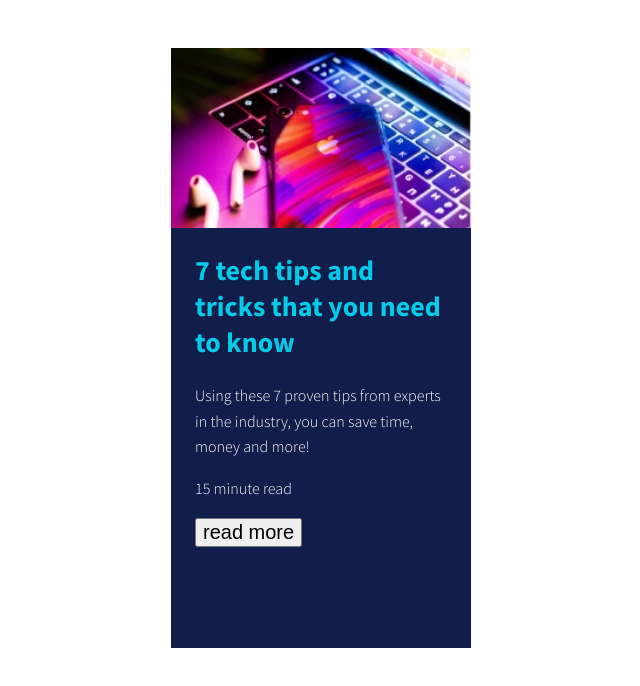
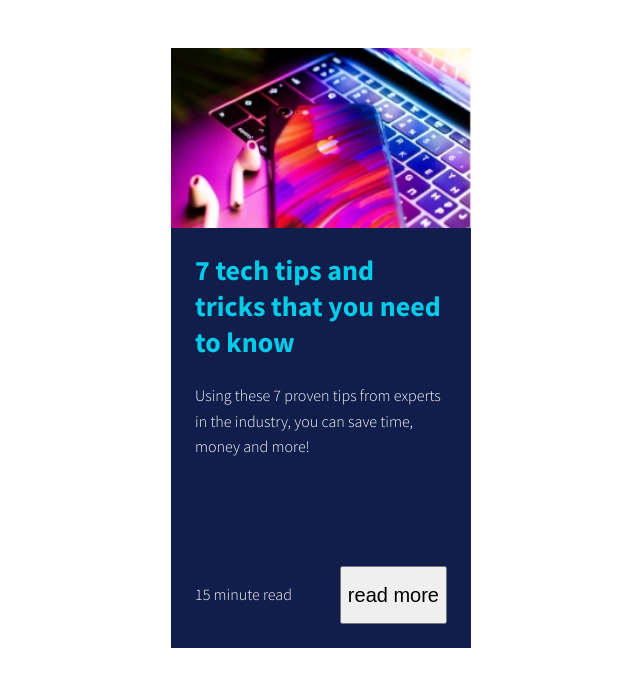
Before and after one commit to zowieerickson/card_component_zowie, a plain HTML site: page index.html in a window 1280 px wide. Shown: the whole page, without its empty margins (319-959 px from the left). Drawn offline with Linux system fonts and the light colour scheme; a web font is replaced by a local one.

Commit message:
added card-inner_top/bottom with flexbox, card inner content now laid correctly

```diff
--- a/index.css
+++ b/index.css
@@ -50,7 +50,16 @@ h2 {
 
 .card-inner {
     background: #111d4a;
-    flex-grow: 1;
     height: 70%;
     padding: 1.5em;
+    display: flex;
+    flex-direction: column;
+    justify-content: space-between;
 }
+
+.card-inner_bottom {
+    display: flex;
+    justify-content: space-between;
+}
+
+.
--- a/index.html
+++ b/index.html
@@ -15,13 +15,13 @@
         <div class="card">
             <img src="img/tech.jpg" alt="">
             <div class="card-inner">
-                <div>
-                    <h2>7 tech tips and tricks that you need to know</h2>
-                    <p>Using these 7 proven tips from experts in the industry,
+                <div class="card-inner_top">
+                    <h2 class="card-title">7 tech tips and tricks that you need to know</h2>
+                    <p class="card-blurb">Using these 7 proven tips from experts in the industry,
                         you can save time, money and more!</p>
                 </div>
-                <div>
-                    <p>15 minute read</p>
+                <div class="card-inner_bottom">
+                    <p class="read-time"><span class="time-est">15</span> minute read</p>
                     <input class="btn" type="button" value="read more">
                 </div>
             </div>
```
